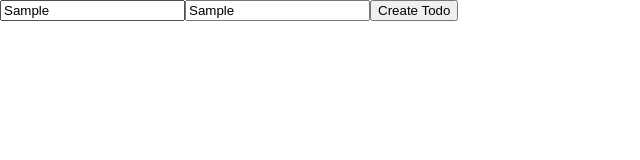
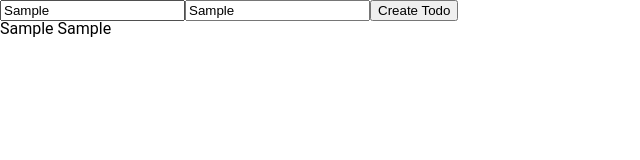
Before and after one commit to sunha-shin/todolist, a React (Create React App) app: page / in a window 1280 px wide. Both pictures are taken after typing "Sample", "Sample" into the empty fields and a click on the button "Create Todo". Shown: the top 160 px of the page, without its empty margins (0-640 px from the left). Built offline with nearby package versions, Linux system fonts and the light colour scheme.

Commit message:
Add showTodo skeleton code

```diff
--- a/src/App.tsx
+++ b/src/App.tsx
@@ -1,10 +1,12 @@
 import React from 'react';
 import CreateTodo from 'view/component/todo/CreateTodo';
+import ShowTodo from 'view/component/todo/ShowTodo';
 
 const App = () => {
   return (
     <div>
       <CreateTodo />
+      <ShowTodo />
     </div>
   );
 };
--- a/src/view/component/todo/CreateTodo.tsx
+++ b/src/view/component/todo/CreateTodo.tsx
@@ -7,7 +7,6 @@ import { createTodo } from 'redux/todo/todoAction';
 
 const CreateTodo = () => {
   const dispatch = useAppDispatch();
-  // const { todoList } = useAppSelector((state) => state.todoReducer);
 
   const [createTodoInput, setCreateTodoInput] = useState<Partial<Todo>>({
     title: '',
--- /dev/null
+++ b/src/view/component/todo/ShowTodo.tsx
@@ -0,0 +1,23 @@
+import React from 'react';
+import { useAppSelector } from 'service/store';
+
+const ShowTodo = () => {
+  const { todoList } = useAppSelector((state) => state.todoReducer);
+
+  // const deleteTodo = (e: React.MouseEvent<HTMLButtonElement>) => {
+  //   console.log('deleteTodo');
+  // };
+
+  const todoComponent = todoList.map((todo) => {
+    return (
+      <div key={todo.id}>
+        {todo.title} {todo.desc}
+        {/* <button onClick={deleteTodo}>delete</button> */}
+      </div>
+    );
+  });
+
+  return <div>{todoComponent}</div>;
+};
+
+export default ShowTodo;
```
